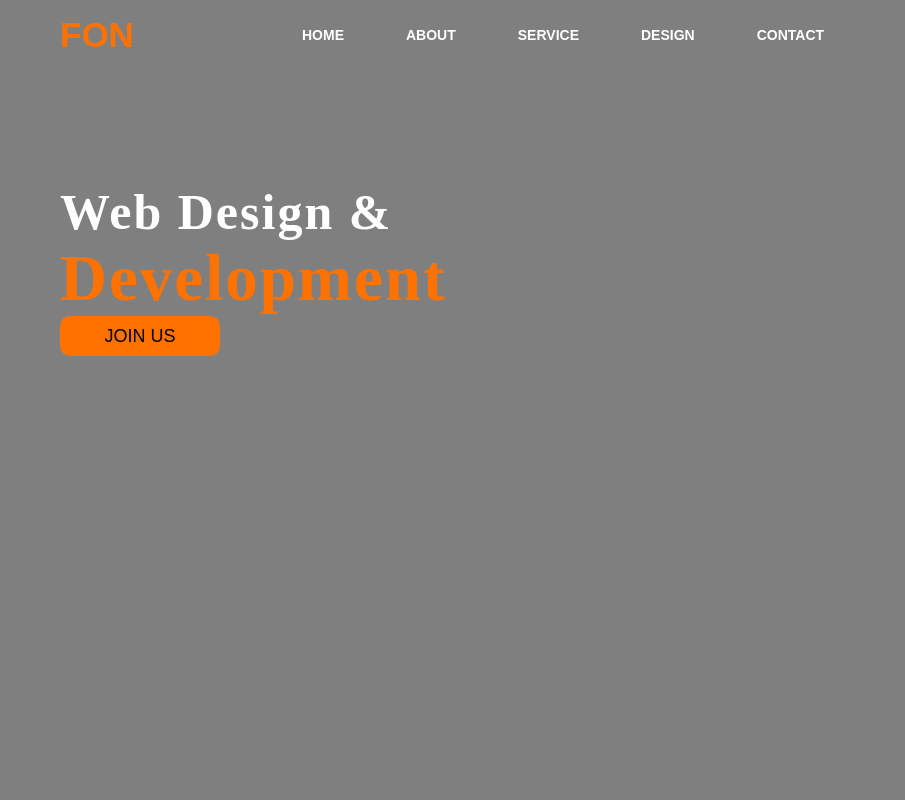
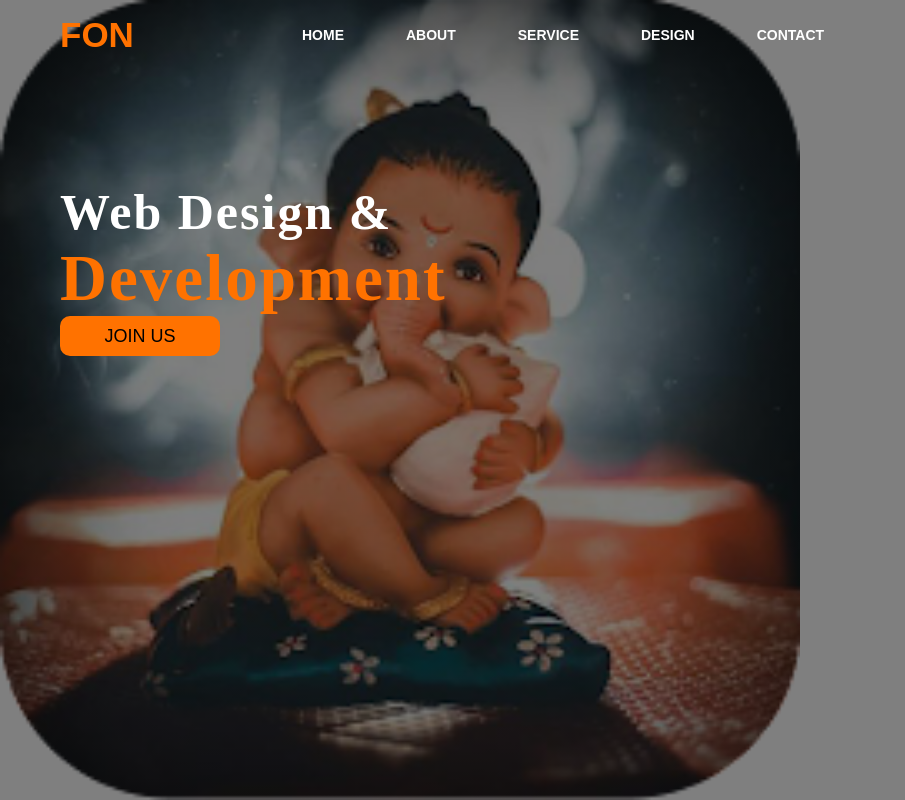
Before and after one commit to AshutoshKumarThakur/html, a plain HTML site: page index.html in a window 1280 px wide. Shown: the full height of the page, 0-905 px from the left. Drawn offline with nearby package versions, Linux system fonts and the light colour scheme.

Commit message:
image added

```diff
--- a/index.css
+++ b/index.css
@@ -5,7 +5,7 @@
 
 .main{
     width: 100%;
-    background: linear-gradient(to top, rgba(0,0,0,0.5)50%,rgba(0,0,0,0.5)50%), url(1.png);
+    background: linear-gradient(to top, rgba(0,0,0,0.5)50%,rgba(0,0,0,0.5)50%), url(image/1.Png);
     background-position: left;
     background-size: contain;
     background-repeat: no-repeat;
--- a/index.html
+++ b/index.html
@@ -2,7 +2,7 @@
 <html lang="en">
 <head>
     <title>Fans Of Nothings</title>
-    <link rel="icon" type="image/x-icon" href="2.png">
+    <link rel="icon" type="image/x-icon" href="image/2.png">
     <link rel="stylesheet" type="text/css" href="index.css">
 </head>
 <body>
```
